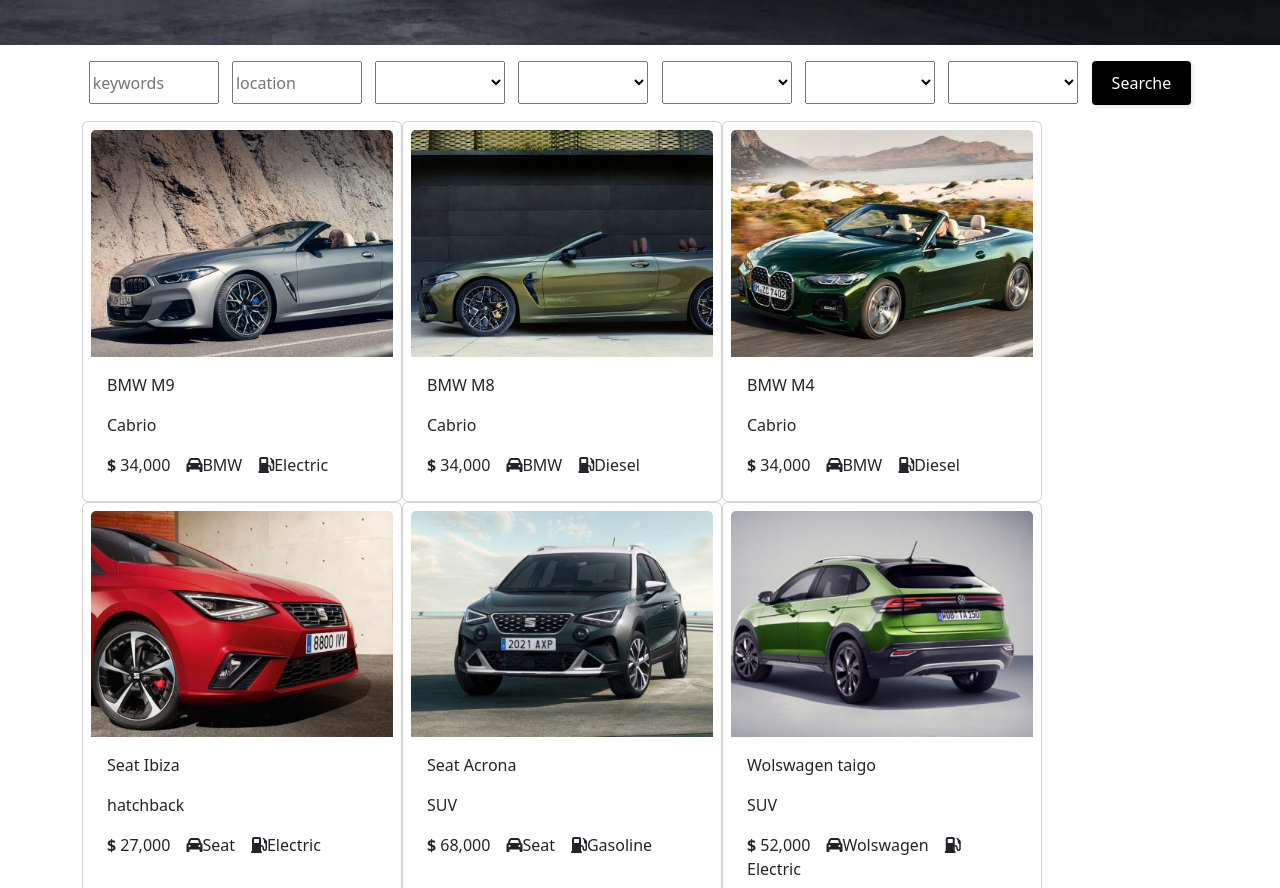
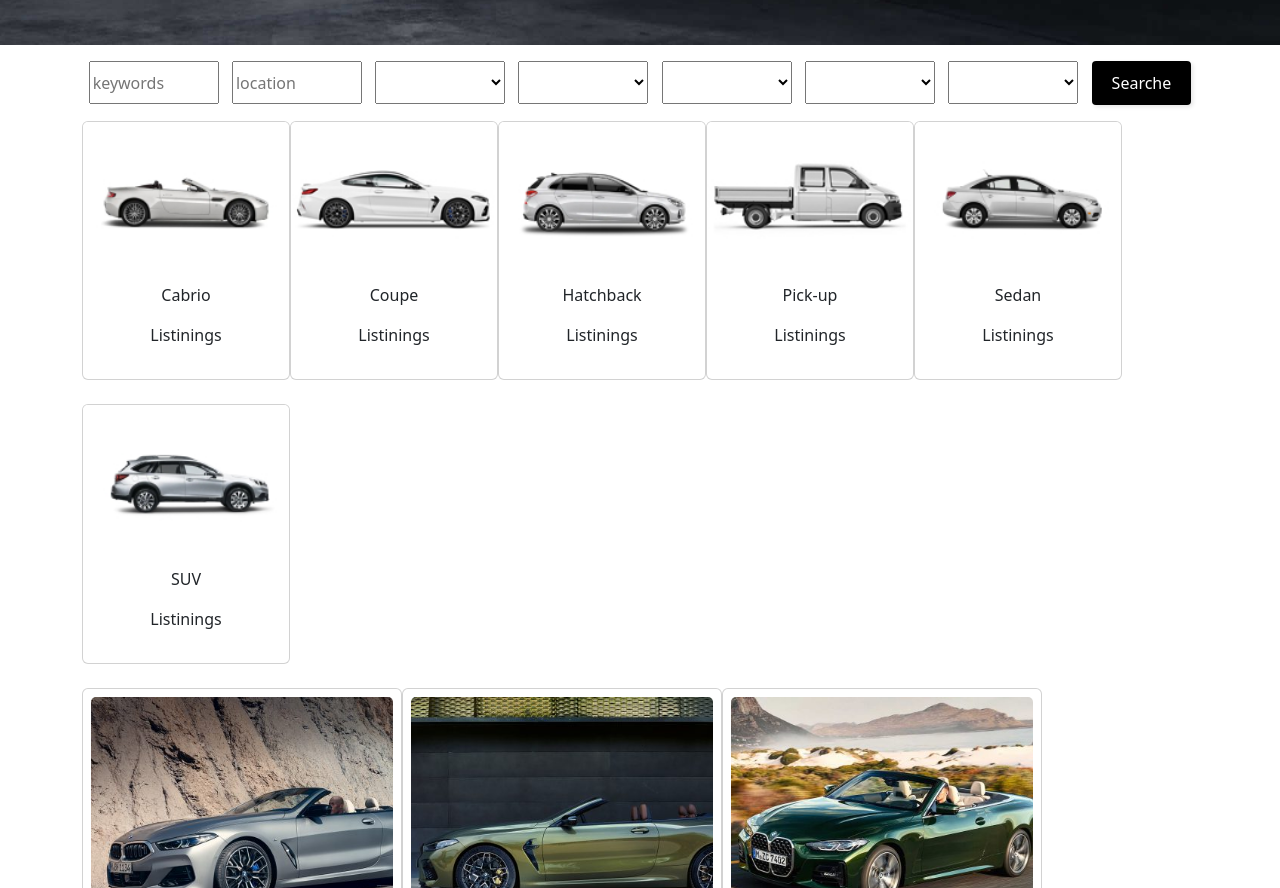
Before and after one commit to Sebastian-ivaniczki/proj-html-vuejs, a Vue app: page / in a window 1280 px wide. Shown: the part 700-1588 px from the top of the page. Built offline with nearby package versions, Linux system fonts and the light colour scheme; the HTML template or start-up script is replaced by a standard one.

Commit message:
add disponibilities

```diff
--- a/src/components/AppMain.vue
+++ b/src/components/AppMain.vue
@@ -1,10 +1,11 @@
 <script>
 import { store } from './data/store';
+import Cardiponibilites from './partials/Cardiponibilites.vue';
 import Filter from './partials/Filter.vue';
 import Cards from './partials/Cards.vue';
 export default {
   name: 'AppMain',
-  components: { Filter, Cards },
+  components: { Filter, Cards, Cardiponibilites },
   data() {
     return {
       store,
@@ -17,6 +18,7 @@
 
 <template>
  <Filter></Filter>
+ <Cardiponibilites></Cardiponibilites>
  <cards></cards>
 </template>
 
--- /dev/null
+++ b/src/components/partials/Cardiponibilites.vue
@@ -0,0 +1,66 @@
+<script>
+export default {
+    name: 'CarDisponibilites'
+}
+</script>
+
+<template>
+    <div class="d-flex flex-wrap">
+        <div class="card mb-4" style="width: 13rem;">
+            <img src="../../assets/img/cabrio.jpg" class="card-img-top" alt="cabrio">
+            <div class="card-body">
+                <p class="card-text">Cabrio</p>
+                <p>{{  }} <span>Listinings</span></p>
+
+            </div>
+        </div>
+
+        <div class="card mb-4" style="width: 13rem;">
+            <img src="../../assets/img/coupe.jpg" class="card-img-top" alt="cabrio">
+            <div class="card-body">
+                <p class="card-text">Coupe</p>
+                <p>{{  }} <span>Listinings</span></p>
+            </div>
+        </div>
+
+        <div class="card mb-4" style="width: 13rem;">
+            <img src="../../assets/img/hatchback.jpg" class="card-img-top" alt="cabrio">
+            <div class="card-body">
+                <p class="card-text">Hatchback</p>
+                <p>{{  }} <span>Listinings</span></p>
+            </div>
+        </div>
+
+        <div class="card mb-4" style="width: 13rem;">
+            <img src="../../assets/img/pickup.jpg" class="card-img-top" alt="cabrio">
+            <div class="card-body">
+                <p class="card-text">Pick-up</p>
+                <p>{{  }} <span>Listinings</span></p>
+            </div>
+        </div>
+
+        <div class="card mb-4" style="width: 13rem;">
+            <img src="../../assets/img/sedan.jpg" class="card-img-top" alt="cabrio">
+            <div class="card-body">
+                <p class="card-text">Sedan</p>
+                <p>{{  }} <span>Listinings</span></p>
+            </div>
+        </div>
+
+        <div class="card mb-4" style="width: 13rem;">
+            <img src="../../assets/img/suv.jpg" class="card-img-top" alt="cabrio">
+            <div class="card-body">
+                <p class="card-text">SUV</p>
+                <p>{{  }} <span>Listinings</span></p>
+            </div>
+        </div>
+    </div>
+
+
+</template>
+
+<style scoped>
+.card-body{
+    text-align: center;
+}
+</style>
```
